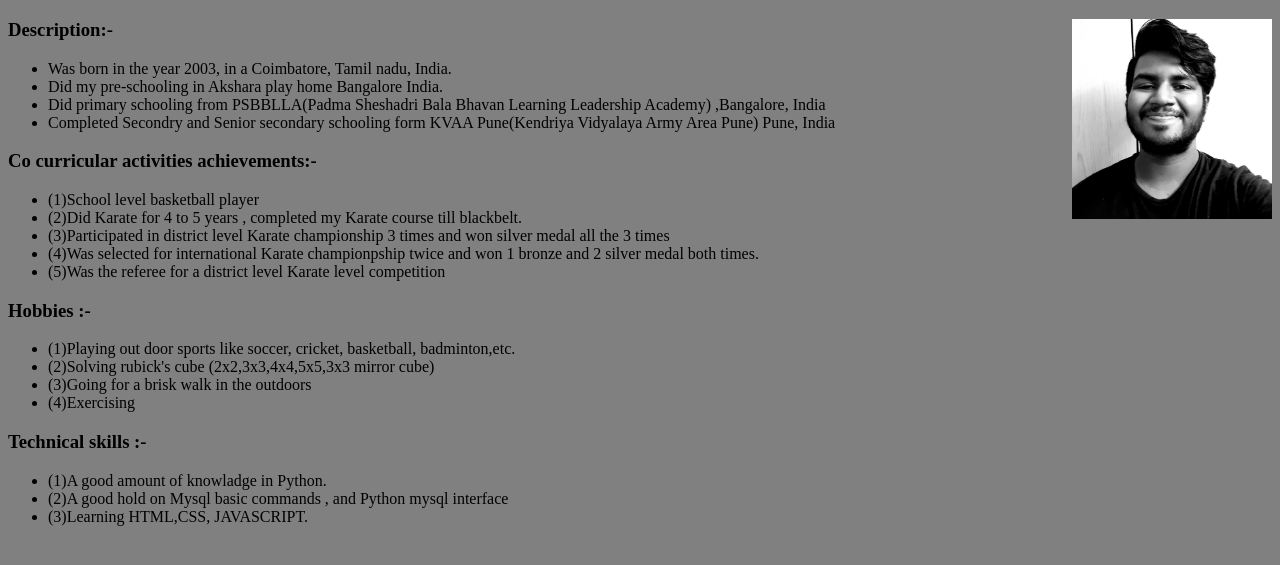
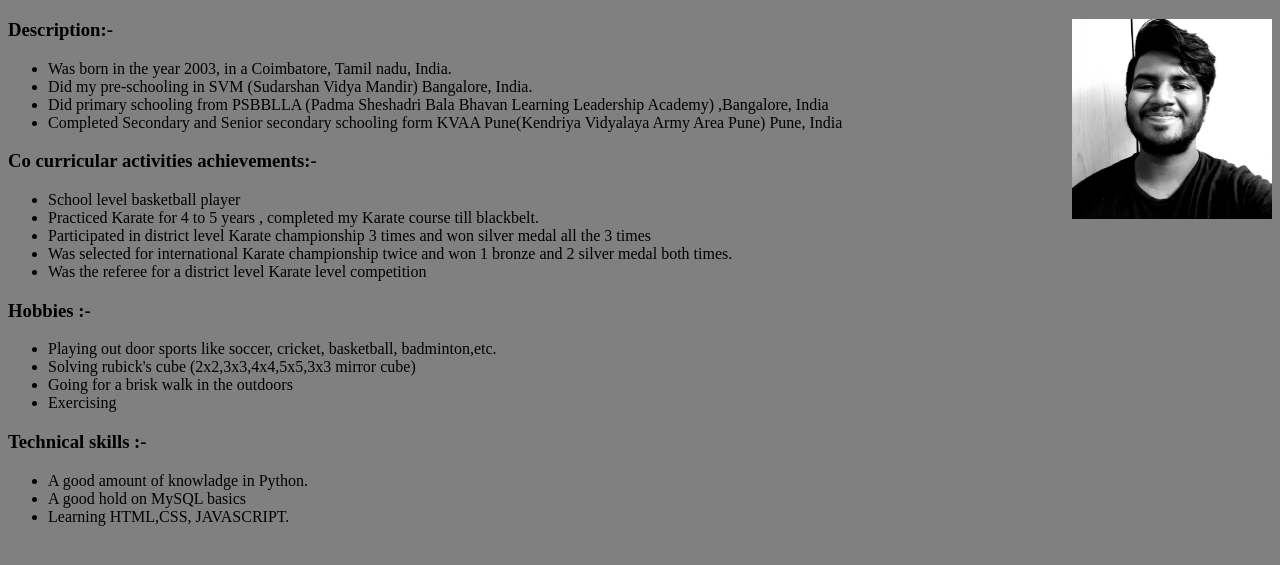
Before and after one commit to viggypedia/viggypedia.github.io, a plain HTML site: page index.html in a window 1280 px wide. Shown: the part 61-626 px from the top of the page. Drawn offline with Linux system fonts and the light colour scheme.

Commit message:
initial_commit

```diff
--- a/index.html
+++ b/index.html
@@ -12,30 +12,30 @@
     <h3>Description:-</h3>
     <ul>
         <li>Was born in the year 2003, in a Coimbatore, Tamil nadu, India.</li>
-        <li>Did my pre-schooling in Akshara play home Bangalore India.</li>
-        <li>Did primary schooling from PSBBLLA(Padma Sheshadri Bala Bhavan Learning Leadership Academy) ,Bangalore, India</li>
-        <li>Completed Secondry and Senior secondary schooling form KVAA Pune(Kendriya Vidyalaya Army Area Pune) Pune, India</li>
+        <li>Did my pre-schooling in SVM (Sudarshan Vidya Mandir) Bangalore, India.</li>
+        <li>Did primary schooling from PSBBLLA (Padma Sheshadri Bala Bhavan Learning Leadership Academy) ,Bangalore, India</li>
+        <li>Completed Secondary and Senior secondary schooling form KVAA Pune(Kendriya Vidyalaya Army Area Pune) Pune, India</li>
 
     </ul>
     <h3>Co curricular activities achievements:-</h3>
     <ul>
-        <li>(1)School level basketball player</li>
-        <li>(2)Did Karate for 4 to 5 years , completed my Karate course till blackbelt.</li>
-        <li>(3)Participated in district level Karate championship 3 times and won silver medal all the 3 times </li>
-        <li>(4)Was selected for international Karate championpship twice and won 1 bronze and 2 silver medal both times.</li>
-        <li>(5)Was the referee for a district level Karate level competition</li>
+        <li>School level basketball player</li>
+        <li>Practiced Karate for 4 to 5 years , completed my Karate course till blackbelt.</li>
+        <li>Participated in district level Karate championship 3 times and won silver medal all the 3 times </li>
+        <li>Was selected for international Karate championship twice and won 1 bronze and 2 silver medal both times.</li>
+        <li>Was the referee for a district level Karate level competition</li>
     </ul>
     <h3>Hobbies :-</h3>
     <ul>
-        <li>(1)Playing out door sports like soccer, cricket, basketball, badminton,etc.</li>
-        <li>(2)Solving rubick's cube (2x2,3x3,4x4,5x5,3x3 mirror cube)</li>
-        <li>(3)Going for a brisk walk in the outdoors</li>
-        <li>(4)Exercising</li>
+        <li>Playing out door sports like soccer, cricket, basketball, badminton,etc.</li>
+        <li>Solving rubick's cube (2x2,3x3,4x4,5x5,3x3 mirror cube)</li>
+        <li>Going for a brisk walk in the outdoors</li>
+        <li>Exercising</li>
     </ul>
     <h3>Technical skills :-</h3>
     <ul>
-        <li>(1)A good amount of knowladge in Python.</li>
-        <li>(2)A good hold on Mysql basic commands , and Python mysql interface</li>
-        <li>(3)Learning HTML,CSS, JAVASCRIPT.</li>
+        <li>A good amount of knowladge in Python.</li>
+        <li>A good hold on MySQL basics</li>
+        <li>Learning HTML,CSS, JAVASCRIPT.</li>
 </body>
 </html>
```
